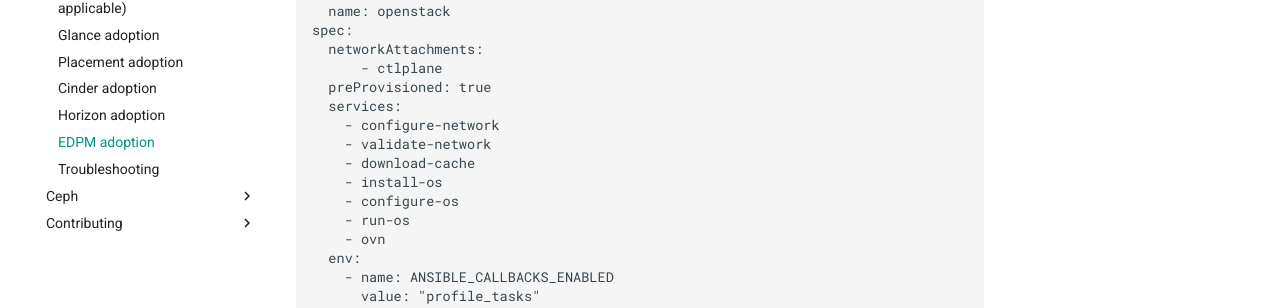
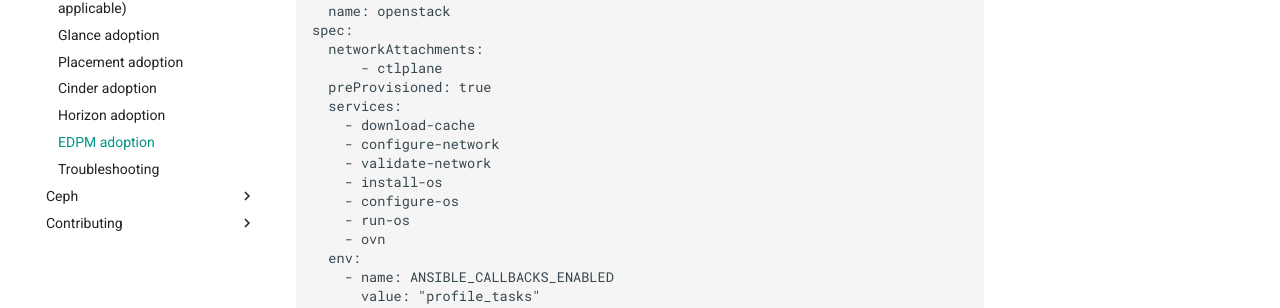
Before and after one commit to openstack-k8s-operators/data-plane-adoption, an MkDocs documentation site: the page built from docs/openstack/edpm_adoption.md, in a window 1280 px wide and 1400 px high, scrolled down 2720 px. Shown: the part 334-642 px from the top of the window. Built offline with MkDocs 1.6.1 and Material for MkDocs 9.7.7, drawn with Linux system fonts in a browser that asks for light colours; comment, search, counter and statistics services are not loaded; the version menu is left out; some of the changed text lies outside the part shown.

```diff
--- a/docs/openstack/edpm_adoption.md
+++ b/docs/openstack/edpm_adoption.md
@@ -154,9 +154,9 @@
         - ctlplane
     preProvisioned: true
     services:
+      - download-cache
       - configure-network
       - validate-network
-      - download-cache
       - install-os
       - configure-os
       - run-os
```
Also changed, not shown: 1 other file.
